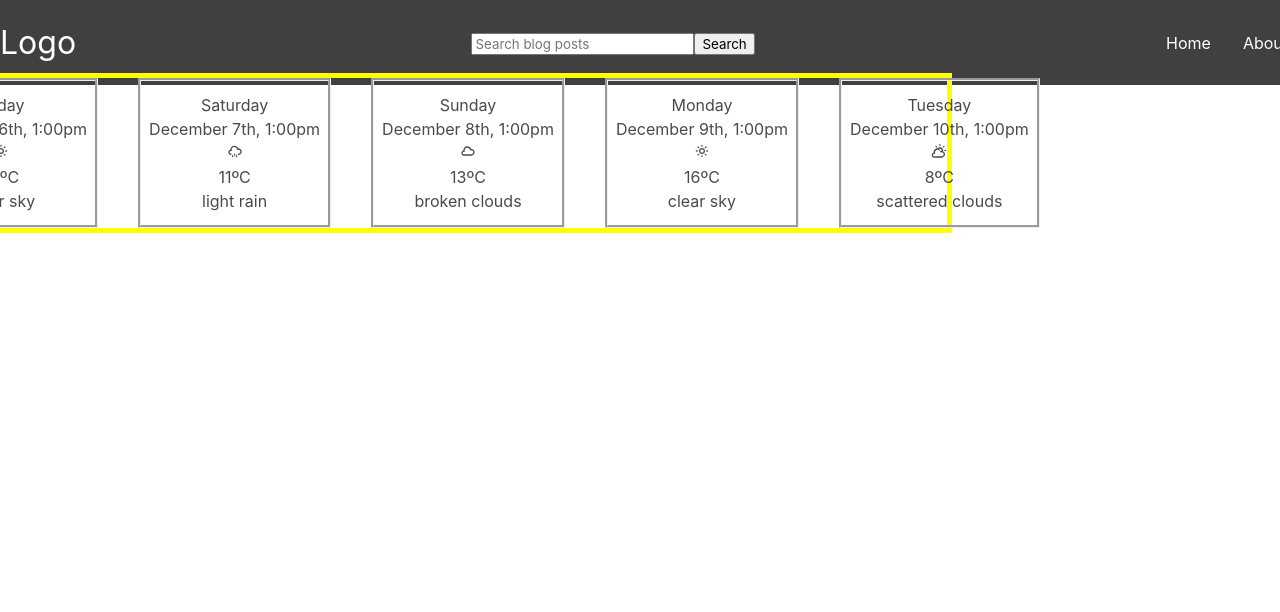
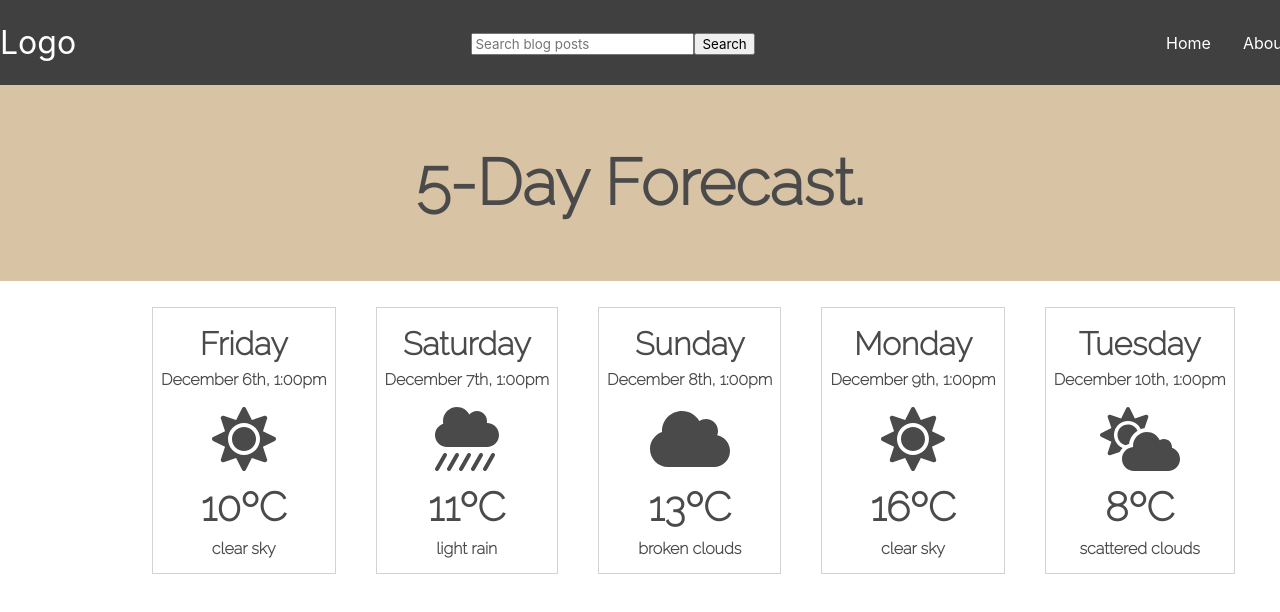
Before and after one commit to paulom174/UITM_TP2022, a React (Create React App) app: page /days in a window 1280 px wide. Shown: the top 612 px of the page. Built offline with nearby package versions, Linux system fonts and the light colour scheme.

Commit message:
feat: 5day forecast static page done

```diff
--- a/package.json
+++ b/package.json
@@ -3,12 +3,17 @@
   "version": "0.1.0",
   "private": true,
   "dependencies": {
+    "@fortawesome/fontawesome-free": "^5.15.4",
+    "@fortawesome/fontawesome-svg-core": "^1.2.36",
+    "@fortawesome/free-solid-svg-icons": "^5.15.4",
+    "@fortawesome/react-fontawesome": "^0.1.16",
     "@react-icons/all-files": "^4.1.0",
     "@testing-library/jest-dom": "^5.11.4",
     "@testing-library/react": "^11.1.0",
     "@testing-library/user-event": "^12.1.10",
     "bulma": "^0.9.3",
     "components": "^0.1.0",
+    "font-awesome": "^4.7.0",
     "react": "^17.0.2",
     "react-dom": "^17.0.2",
     "react-icons": "^4.3.1",
--- a/src/components/Table/index.js
+++ b/src/components/Table/index.js
@@ -1,46 +1,57 @@
 import React from 'react';
 import './style.css';
 import 'bulma/css/bulma.min.css';
-import { TiWeatherSunny, TiWeatherShower, TiWeatherCloudy, TiWeatherPartlySunny } from 'react-icons/ti';
+import { FontAwesomeIcon } from '@fortawesome/react-fontawesome'
+import { faCloud, faCloudShowersHeavy, faSun, faCloudSun } from '@fortawesome/free-solid-svg-icons'
+// import { TiWeatherSunny, TiWeatherShower, TiWeatherCloudy, TiWeatherPartlySunny } from 'react-icons/ti';
+// import { BsFillSunFill } from 'react-icons/bs';
+
 
 
 const Table = () => {
     return (
+        <div>
+            <div className="header">
+                <p className="page-title">5-Day Forecast.</p>
+            </div>
+            <div className="center">
                 <div class="columns is-variable is-2">
                     <div class="column is-narrow">
-                <p>Friday</p>
-                <p>December 6th, 1:00pm</p>
-                <p><TiWeatherSunny></TiWeatherSunny></p>
-                <p>10ºC</p>
-                <p>clear sky</p>
+                        <p className="week-day">Friday</p>
+                        <p className="date">December 6th, 1:00pm</p>
+                        <p className="icon"><FontAwesomeIcon icon={faSun} size="4x"/></p>
+                        <p className="temperature">10ºC</p>
+                        <p className="sky">clear sky</p>
                     </div>
                     <div class="column is-narrow">
-                <p>Saturday</p>
-                <p>December 7th, 1:00pm</p>
-                <p><TiWeatherShower></TiWeatherShower></p>
-                <p>11ºC</p>
-                <p>light rain</p>
+                        <p className="week-day">Saturday</p>
+                        <p className="date">December 7th, 1:00pm</p>
+                        <p className="icon"><FontAwesomeIcon icon={faCloudShowersHeavy} size="4x"/></p>
+                        <p className="temperature">11ºC</p>
+                        <p className="sky">light rain</p>
                     </div>
                     <div class="column is-narrow">
-                <p>Sunday</p>
-                <p>December 8th, 1:00pm</p>
-                <p><TiWeatherCloudy></TiWeatherCloudy></p>
-                <p>13ºC</p>
-                <p>broken clouds</p>
+                        <p className="week-day">Sunday</p>
+                        <p className="date">December 8th, 1:00pm</p>
+                        <p className="icon"><FontAwesomeIcon icon={faCloud} size="4x"/></p>
+                        <p className="temperature">13ºC</p>
+                        <p className="sky">broken clouds</p>
                     </div>
                     <div class="column is-narrow">
-                <p>Monday</p>
-                <p>December 9th, 1:00pm</p>
-                <p><TiWeatherSunny></TiWeatherSunny></p>
-                <p>16ºC</p>
-                <p>clear sky</p>
+                        <p className="week-day">Monday</p>
+                        <p className="date">December 9th, 1:00pm</p>
+                        <p className="icon"><FontAwesomeIcon icon={faSun} size="4x"/></p>
+                        <p className="temperature">16ºC</p>
+                        <p className="sky">clear sky</p>
                     </div>
                     <div class="column is-narrow">
-                <p>Tuesday</p>
-                <p>December 10th, 1:00pm</p>
-                <p><TiWeatherPartlySunny></TiWeatherPartlySunny></p>
-                <p>8ºC</p>
-                <p>scattered clouds</p>
+                        <p className="week-day">Tuesday</p>
+                        <p className="date">December 10th, 1:00pm</p>
+                        <p className="icon"><FontAwesomeIcon icon={faCloudSun} size="4x"/></p>
+                        <p className="temperature">8ºC</p>
+                        <p className="sky">scattered clouds</p>
+                    </div>
+                </div>
             </div>
         </div>
     );
--- a/src/components/Table/style.css
+++ b/src/components/Table/style.css
@@ -1,17 +1,58 @@
+@import url('https://fonts.googleapis.com/css2?family=Quicksand:wght@300&family=Raleway:wght@200&display=swap');
+
+
 .column {
     border-style: groove;
     text-align: center;
+    border-color: lightgrey;
+    border-width: 0.01ch;
 }
 
 div + div {
   margin-left: 40px;
 }
 
-.columns {
+.center {
     margin: auto;
     width: 75%;
-    border: 5px solid #FFFF00;
     display: flex;
     justify-content: center;
-    align-items: center;
+    padding: 3% 0;
 }
+
+.header {
+    text-align: center;
+    padding: 50px 0;
+    background-color: #D8C3A5;
+}
+
+.page-title {
+    font-size: 400%;
+    font-weight: bold;
+}
+
+p {
+    font-family: 'Raleway', sans-serif;
+}
+
+.week-day {
+    font-size: 200%;
+    font-weight: bold;
+}
+
+.temperature {
+    font-size: 250%;
+    font-weight: bold;
+}
+
+.icon {
+    margin-top: 35px;
+}
+
+.date {
+    font-weight: 600;
+}
+
+.sky {
+    font-weight: 600;
+}
```
Also changed, not shown: 2 other files (tests, documents, lock files or other folders). Lines whose indentation alone changed are shown as unchanged.
